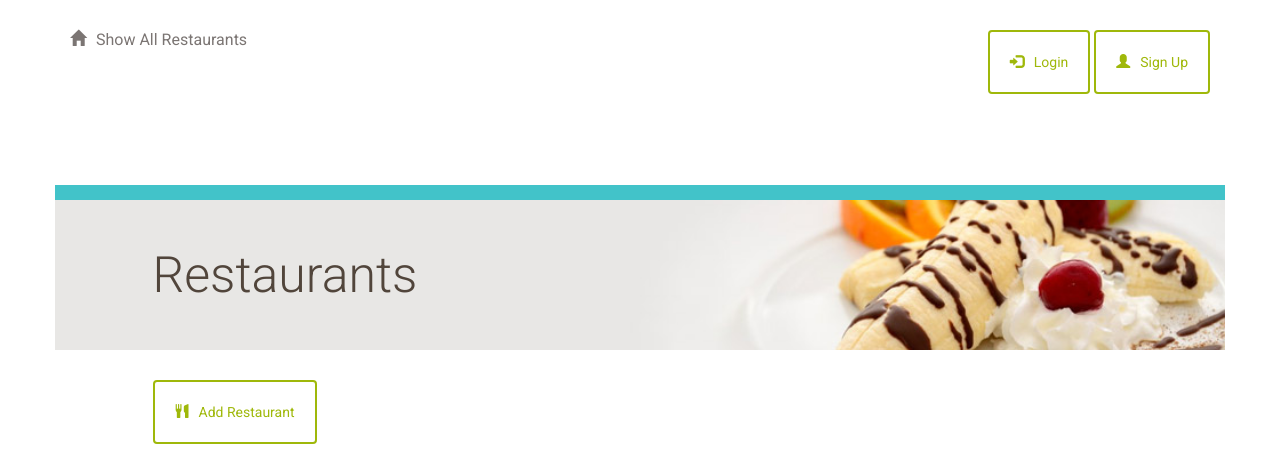
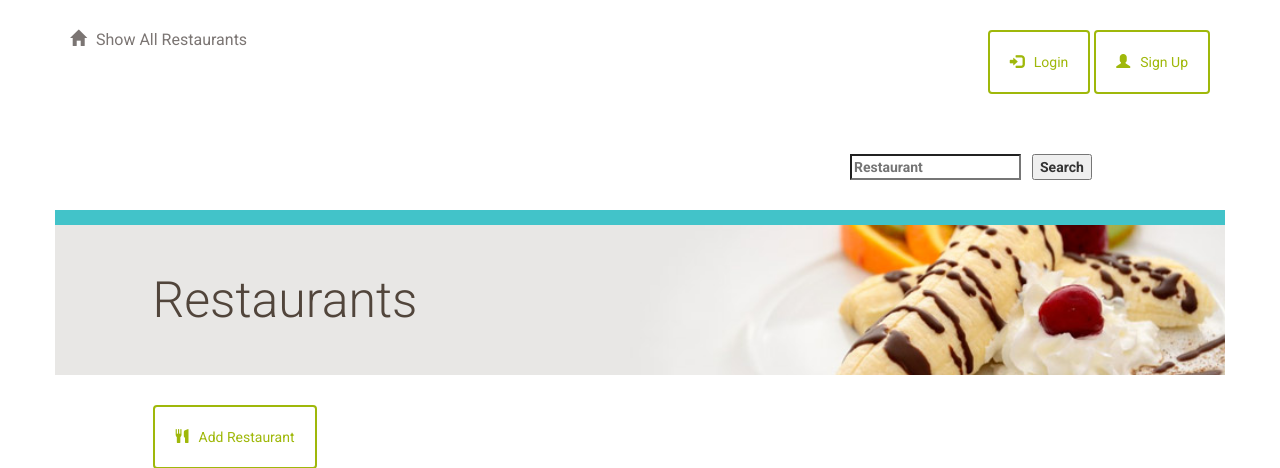
Before and after one commit to MQCOMP3310-2023/comp3310assignment2-group-404, a Flask app: page / in a window 1280 px wide. Shown: the top 468 px of the page. Run offline with Flask 3, Linux system fonts and the light colour scheme; data that the repository does not hold is empty; some libraries are stand-ins or nearby versions.

Commit message:
added search functionality

```diff
--- a/project/main.py
+++ b/project/main.py
@@ -1,18 +1,25 @@
 from flask import Blueprint, render_template, request, flash, redirect, url_for
 from .models import Restaurant, MenuItem
-from sqlalchemy import asc
+from sqlalchemy import asc, func
 from . import db
 from flask_login import login_required, current_user
 
 main = Blueprint('main', __name__)
 
 #Show all restaurants
-@main.route('/')
-@main.route('/restaurant/')
+@main.route('/', methods = ['GET', 'POST'])
 def showRestaurants():
-  #Query all restaurants and order them by name in ascending order
-  restaurants = db.session.query(Restaurant).order_by(asc(Restaurant.name))
-  return render_template('restaurants.html', restaurants = restaurants)
+    if request.method == 'POST':
+        query = request.form.get('search_query')
+        restaurants = db.session.query(Restaurant).filter(func.lower(Restaurant.name) == func.lower(query))
+        return render_template('restaurants.html', restaurants = restaurants)
+
+    #Query all restaurants and order them by name in ascending order
+    restaurants = db.session.query(Restaurant).order_by(asc(Restaurant.name))
+    return render_template('restaurants.html', restaurants = restaurants)
+
+
+
 
 #Show Profile
 @main.route('/profile')
--- a/project/templates/restaurants.html
+++ b/project/templates/restaurants.html
@@ -2,9 +2,16 @@
 {% block content %}
 {% include "header.html" %}
 	<div class="row top-menu">
-		<div class="col-md-10"></div>
-		<div class="col-md-2 text-right">
+		<div class="col-md-8"></div>
+		<form method="POST" action="{{ url_for('main.showRestaurants') }}">
+			<div class="col-md-2" style="padding-right: 0;">
+				<input class="search-query-box" type="search" name="search_query" placeholder="Restaurant">
 			</div>
+			<div class="col-sm-2" style="padding-left: 2px;">
+				<input type="submit" class="search-button" aria-label="Search" value="Search">
+			</div>
+		</form>
+
 	</div>
 	<div class="row divider blue">
 		<div class="col-md-12"></div>
@@ -41,6 +48,8 @@
 		</div>
 		<div class="col-md-1"></div>
 	</div>
+
+
 	{% for restaurant in restaurants %}
 	<a href = "{{url_for('main.showMenu', restaurant_id = restaurant.id)}}">
 		<div class="row">
@@ -52,4 +61,5 @@
 		</div>
 	</a>
 	{% endfor %}
+
 {% endblock %}
```
Lines whose indentation alone changed are shown as unchanged.
